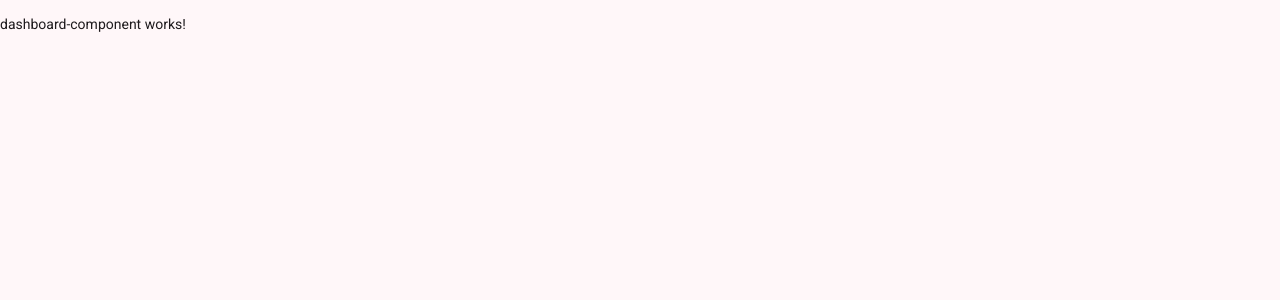
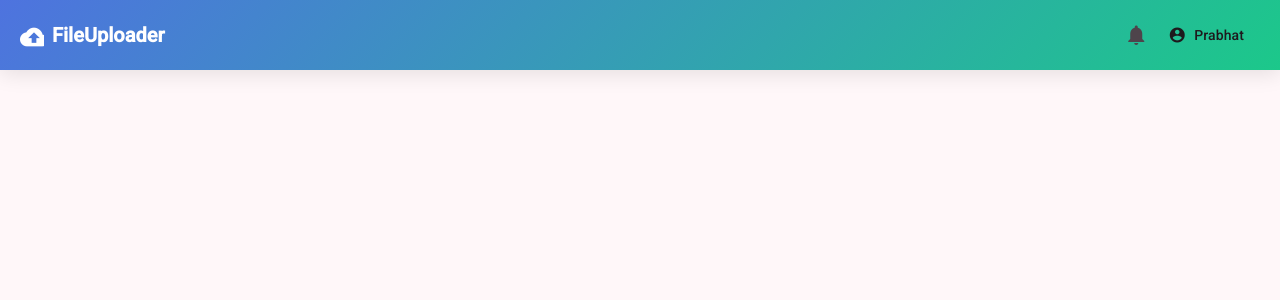
Before and after one commit to mtr-prabhat-sharma/angular-node-fileuploader, an Angular app in the folder frontend/: page /dashboard in a window 1280 px wide. Shown: the top 300 px of the page. Built offline with nearby package versions, Linux system fonts and the light colour scheme.

Commit message:
added header

```diff
--- a/frontend/src/app/app.ts
+++ b/frontend/src/app/app.ts
@@ -1,10 +1,11 @@
 import { Component, signal } from '@angular/core';
 import { RouterOutlet } from '@angular/router';
 import { FileUpload } from "./file-upload/file-upload";
+import { HeaderComponent } from "./header-component/header-component";
 
 @Component({
   selector: 'app-root',
-  imports: [FileUpload, RouterOutlet],
+  imports: [RouterOutlet, HeaderComponent],
   templateUrl: './app.html',
   styleUrl: './app.scss'
 })
--- a/frontend/src/app/auth/auth-service.ts
+++ b/frontend/src/app/auth/auth-service.ts
@@ -13,4 +13,8 @@ export class AuthService {
   login(data: { email: string; password: string }) {
     return this.http.post(`${this.apiUrl}/login`, data);
   }
+
+  logout(){
+    localStorage.removeItem('token');
+  }
 }
--- /dev/null
+++ b/frontend/src/app/header-component/header-component.html
@@ -0,0 +1,26 @@
+<mat-toolbar class="custom-toolbar">
+
+  <div class="logo">
+    <mat-icon>cloud_upload</mat-icon>
+    <span>FileUploader</span>
+  </div>
+
+  <span class="spacer"></span>
+
+  <button mat-icon-button>
+    <mat-icon>notifications</mat-icon>
+  </button>
+
+  <button mat-button [matMenuTriggerFor]="menu" class="user-btn">
+    <mat-icon>account_circle</mat-icon>
+    {{ userName }}
+  </button>
+
+  <mat-menu #menu="matMenu">
+    <button mat-menu-item (click)="logout()">
+      <mat-icon>logout</mat-icon>
+      Logout
+    </button>
+  </mat-menu>
+
+</mat-toolbar>
--- /dev/null
+++ b/frontend/src/app/header-component/header-component.scss
@@ -0,0 +1,28 @@
+.custom-toolbar {
+  background: linear-gradient(135deg, #4e73df, #1cc88a);
+  color: white;
+  padding: 0 20px;
+  height: 70px;
+  box-shadow: 0 4px 20px rgba(0, 0, 0, 0.1);
+}
+
+.logo {
+  display: flex;
+  align-items: center;
+  font-size: 20px;
+  font-weight: 600;
+  gap: 8px;
+}
+
+.logo mat-icon {
+  font-size: 28px;
+}
+
+.spacer {
+  flex: 1 1 auto;
+}
+
+.user-btn {
+  font-weight: 500;
+  text-transform: none;
+}
--- /dev/null
+++ b/frontend/src/app/header-component/header-component.ts
@@ -0,0 +1,26 @@
+import { Component } from '@angular/core';
+import { MatToolbarModule } from '@angular/material/toolbar';
+import { MatButtonModule } from '@angular/material/button';
+import { MatIconModule } from '@angular/material/icon';
+import { MatMenuModule } from '@angular/material/menu';
+import { Router } from '@angular/router';
+
+@Component({
+  selector: 'app-header-component',
+  imports: [MatToolbarModule, MatButtonModule, MatIconModule, MatMenuModule],
+  standalone: true,
+  templateUrl: './header-component.html',
+  styleUrl: './header-component.scss',
+})
+export class HeaderComponent {
+
+  userName = 'Prabhat';
+
+  constructor(private router: Router) {}
+
+  logout() {
+    localStorage.removeItem('token');
+    this.router.navigate(['/']);
+  }
+
+}
```
Also changed, not shown: frontend/src/app/app.routes.ts (+17 -2 lines), 1 other file (tests, documents, lock files or other folders).
